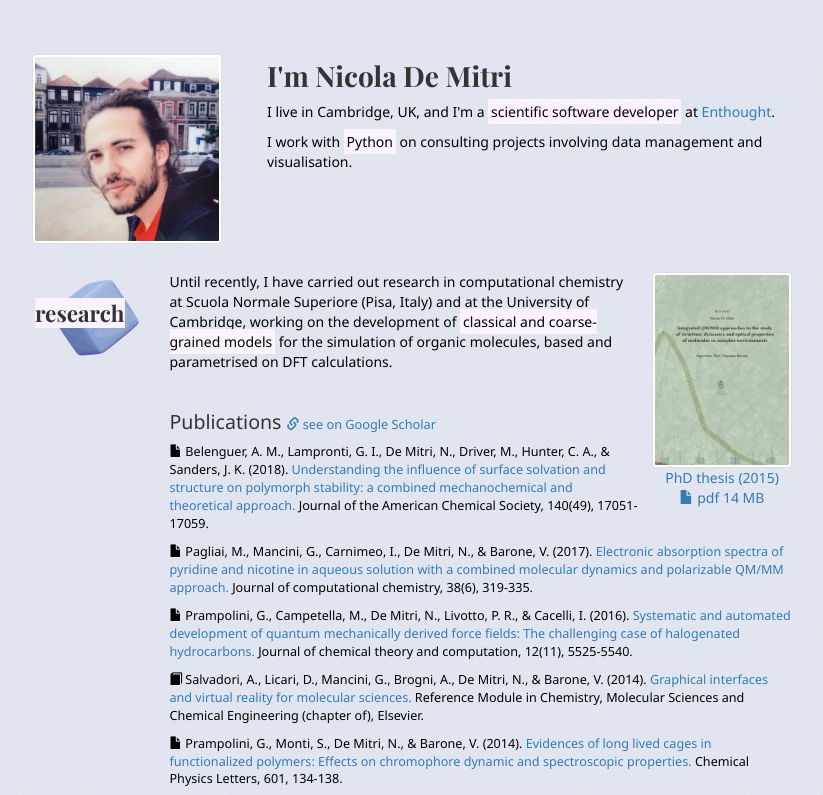
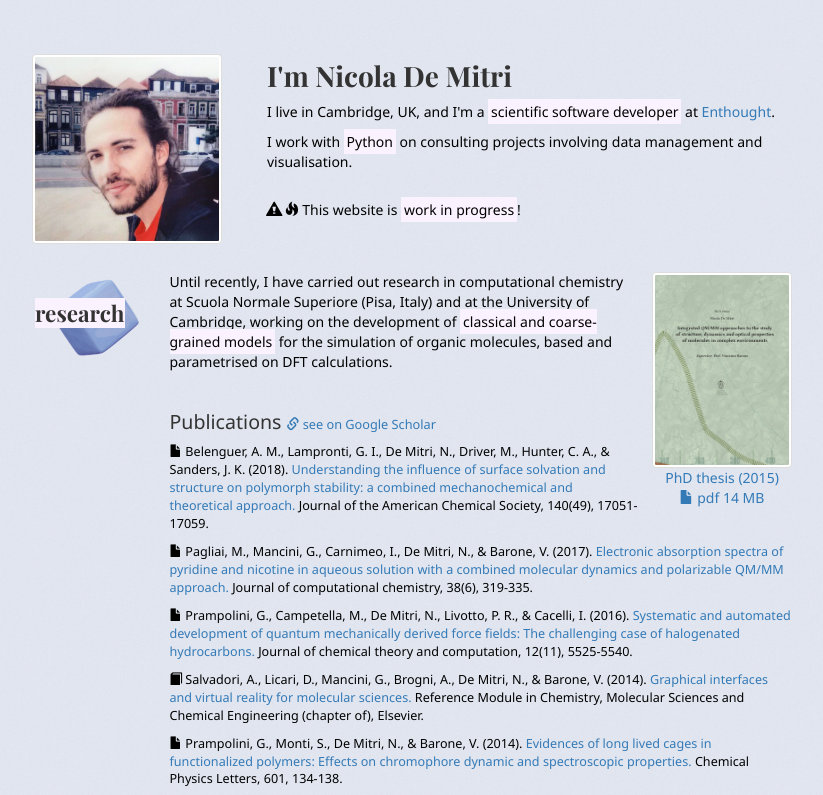
Before and after one commit to nicolasap-dm/nicolasap-dm.github.io, a plain HTML site: page index.html in a window 1280 px wide. Shown: the top 795 px of the page, without its empty margins (208-1031 px from the left). Drawn offline with nearby package versions, Linux system fonts and the light colour scheme.

Commit message:
Work in progress alert

```diff
--- a/index.html
+++ b/index.html
@@ -30,6 +30,7 @@
           <h1>I'm Nicola De Mitri</h1>
           <p>I live in Cambridge, UK, and I'm a <mark>scientific software developer</mark> at <a href="https://www.enthought.com">Enthought</a>.</p>
           <p>I work with <mark>Python</mark> on consulting projects involving data management and visualisation.</p>
+          <p class="newpar-bigger"><span class="glyphicon glyphicon-alert" aria-hidden="true"></span> <span class="glyphicon glyphicon-fire" aria-hidden="true"></span> This website is <mark>work in progress</mark>!</p>
         </div>
       </div>
     </div>
```
